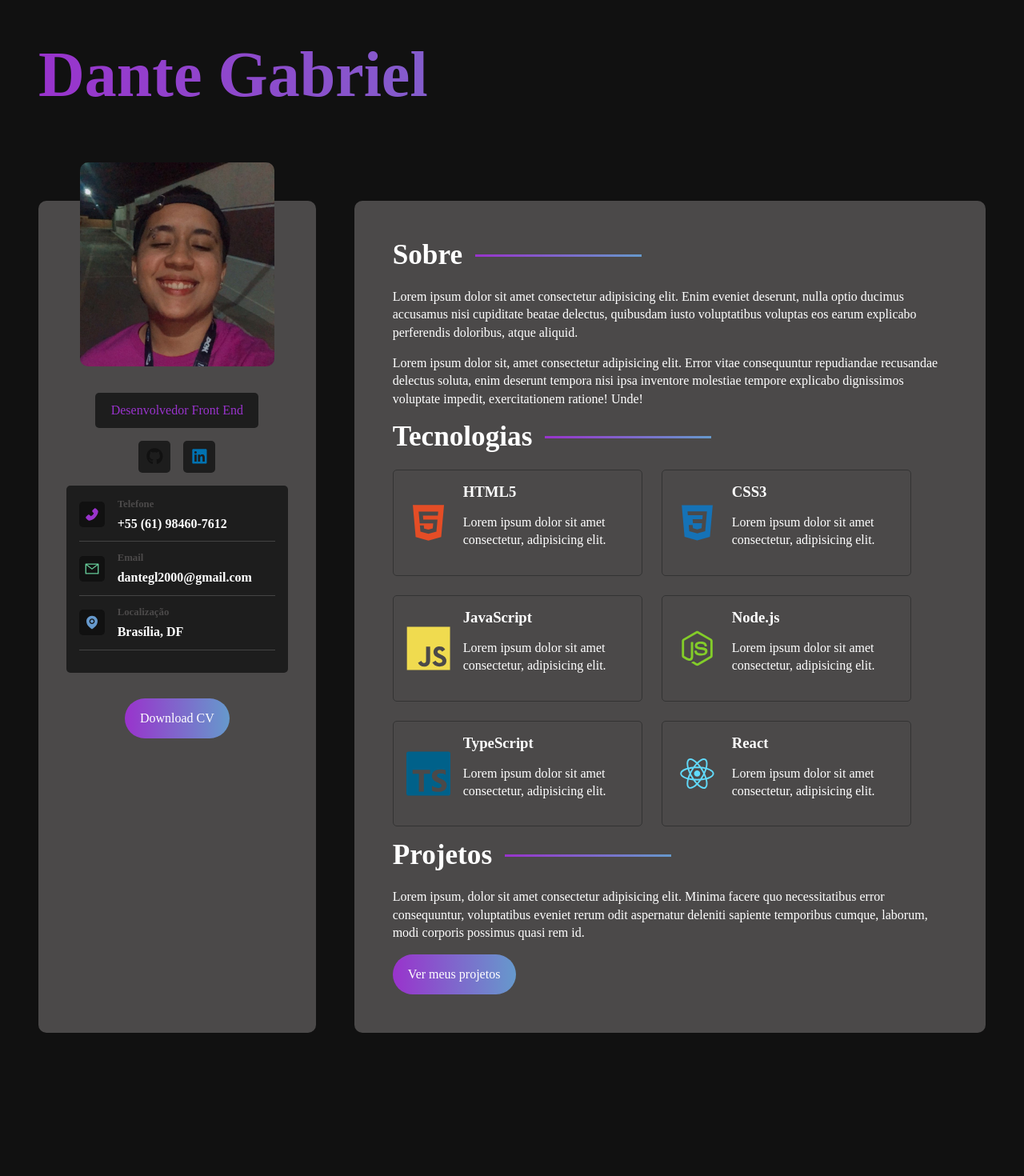
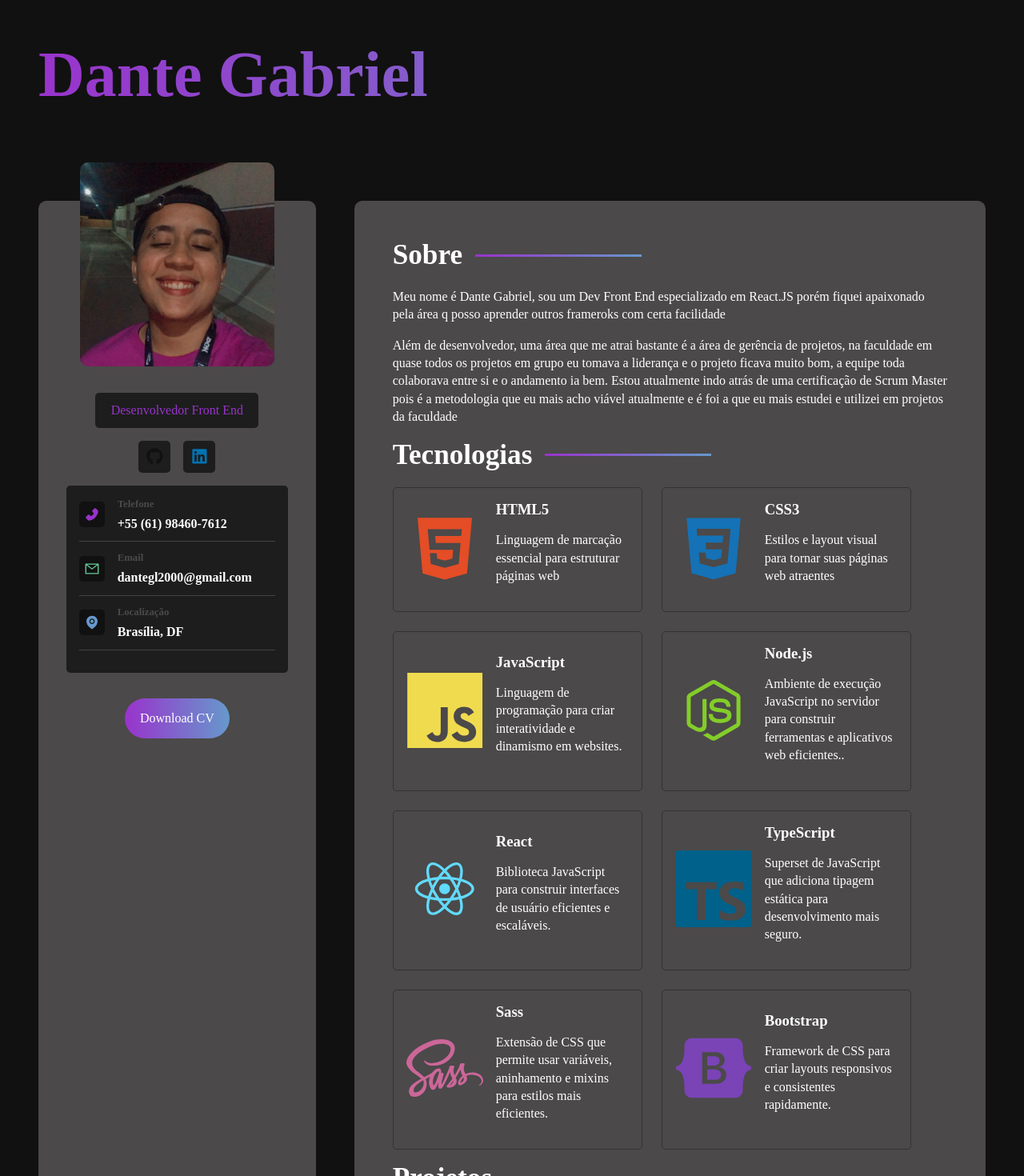
Before and after one commit to dantebaldez/dantegabriel-portfolio, a React (Vite) app: page / in a window 1280 px wide. Shown: the top 1470 px of the page at 80% size. Before the commit the page ends 1339 px from the top, so only its background shows below. Built offline with nearby package versions, Linux system fonts and the light colour scheme.

Commit message:
Restyled and rewrited the technologies descriptions

```diff
--- a/src/Components/AboutContainer.jsx
+++ b/src/Components/AboutContainer.jsx
@@ -1,13 +1,8 @@
 const AboutContainer = () => {
 	return <section className="about-container">
 		<h2>Sobre</h2>
-		<p>Lorem ipsum dolor sit amet consectetur adipisicing elit.
-			Enim eveniet deserunt, nulla optio ducimus accusamus nisi cupiditate beatae delectus,
-			quibusdam iusto voluptatibus voluptas eos earum explicabo perferendis doloribus,
-			atque aliquid.</p>
-		<p>Lorem ipsum dolor sit, amet consectetur adipisicing elit. Error vitae consequuntur
-			repudiandae recusandae delectus soluta, enim deserunt tempora nisi ipsa inventore molestiae
-			tempore explicabo dignissimos voluptate impedit, exercitationem ratione! Unde!</p>
+		<p>Meu nome é Dante Gabriel, sou um Dev Front End especializado em React.JS porém fiquei apaixonado pela área q posso aprender outros frameroks com certa facilidade</p>
+		<p>Além de desenvolvedor, uma área que me atrai bastante é a área de gerência de projetos, na faculdade em quase todos os projetos em grupo eu tomava a liderança e o projeto ficava muito bom, a equipe toda colaborava entre si e o andamento ia bem. Estou atualmente indo atrás de uma certificação de Scrum Master pois é a metodologia que eu mais acho viável atualmente e é foi a que eu mais estudei e utilizei em projetos da faculdade</p>
 	</section>
 }
 
--- a/src/Components/TechnologiesContainer.jsx
+++ b/src/Components/TechnologiesContainer.jsx
@@ -1,15 +1,19 @@
 import { DiHtml5, DiCss3, DiJsBadge, DiNodejsSmall, DiReact } from "react-icons/di"
 import { SiTypescript } from 'react-icons/si';
+import { FaSass } from "react-icons/fa";
+import { FaBootstrap } from "react-icons/fa";
 
 import '../Styles/components/technologiescontainer.sass'
 
 const technologies = [
-  { id: "html", name: "HTML5", icon: <DiHtml5 /> },
-  { id: "css", name: "CSS3", icon: <DiCss3 /> },
-  { id: "js", name: "JavaScript", icon: <DiJsBadge /> },
-  { id: "node", name: "Node.js", icon: <DiNodejsSmall /> },
-  { id: "ts", name: "TypeScript", icon: <SiTypescript /> },
-  { id: "react", name: "React", icon: <DiReact /> },
+  { id: "html", name: "HTML5", icon: <DiHtml5 />, description: "Linguagem de marcação essencial para estruturar páginas web" },
+  { id: "css", name: "CSS3", icon: <DiCss3 />, description: "Estilos e layout visual para tornar suas páginas web atraentes" },
+  { id: "js", name: "JavaScript", icon: <DiJsBadge />, description: "Linguagem de programação para criar interatividade e dinamismo em websites." },
+  { id: "node", name: "Node.js", icon: <DiNodejsSmall />, description: "Ambiente de execução JavaScript no servidor para construir ferramentas e aplicativos web eficientes.." },
+  { id: "react", name: "React", icon: <DiReact />, description: "Biblioteca JavaScript para construir interfaces de usuário eficientes e escaláveis." },
+  { id: "ts", name: "TypeScript", icon: <SiTypescript />, description: "Superset de JavaScript que adiciona tipagem estática para desenvolvimento mais seguro." },
+  { id: "sass", name: "Sass", icon: <FaSass />, description: "Extensão de CSS que permite usar variáveis, aninhamento e mixins para estilos mais eficientes." },
+  { id: "bootstrap", name: "Bootstrap", icon: <FaBootstrap />, description: "Framework de CSS para criar layouts responsivos e consistentes rapidamente." },
 ];
 
 const TechnologiesContainer = () => {
@@ -19,10 +23,10 @@ const TechnologiesContainer = () => {
       <div className="technologies-grid">
         {technologies.map((tech) => (
           <div className="technology-card" id={tech.id} key={tech.id}>
-            {tech.icon}
+            <div className="icon">{tech.icon}</div>
             <div className="technology-info">
               <h3>{tech.name}</h3>
-              <p>Lorem ipsum dolor sit amet consectetur, adipisicing elit.</p>
+              <p>{tech.description}</p>
             </div>
           </div>
         ))}
--- a/src/Styles/components/technologiescontainer.sass
+++ b/src/Styles/components/technologiescontainer.sass
@@ -52,3 +52,11 @@
 		#react
 			svg
 				color: #61DAFB
+
+		#bootstrap
+			svg
+				color: #7a43b6
+
+		#sass
+			svg
+				color: #CC6699
```
